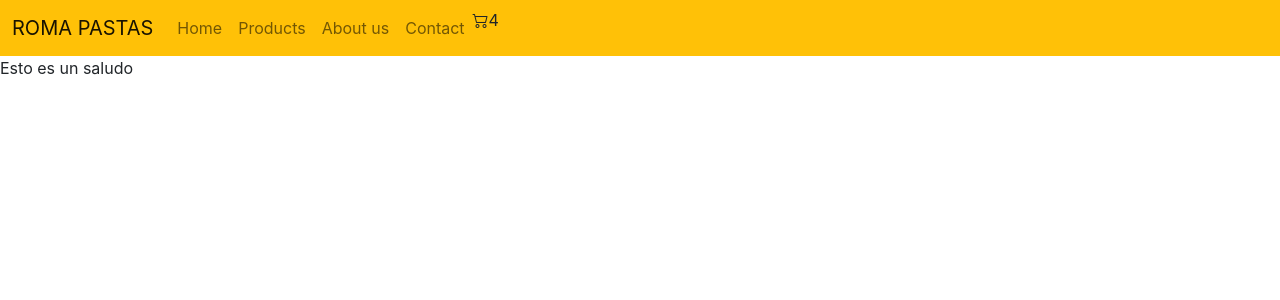
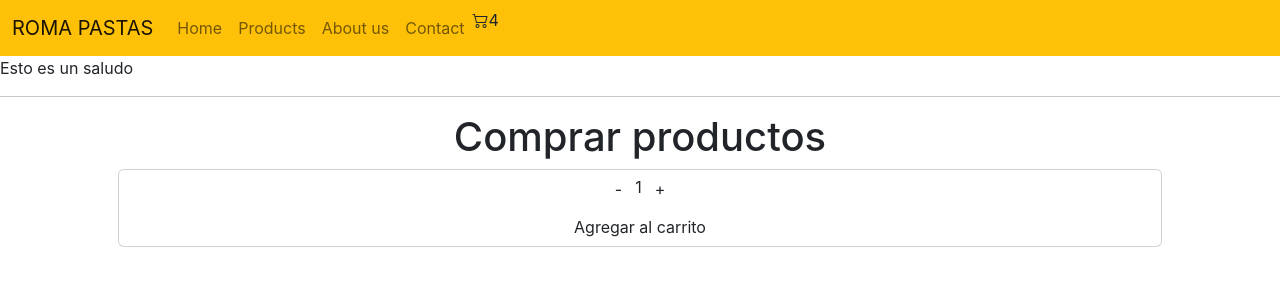
Before and after one commit to sebabrennan/romapastasReact-Brennan, a React (Create React App) app: page / in a window 1280 px wide. Shown: the top 300 px of the page. Built offline with nearby package versions, Linux system fonts and the light colour scheme.

Commit message:
itemCount

```diff
--- a/src/App.js
+++ b/src/App.js
@@ -1,5 +1,6 @@
 import NavBar from './components/NavBar';
 import ItemListContainer from './components/ItemListContainer';
+import ItemCount from './components/ItemCount';
 
 function App() {
   return (
@@ -7,7 +8,8 @@
 
     <NavBar name="ROMA PASTAS"/>
     <ItemListContainer greeting={'Esto es un saludo'}/>
-
+    <hr></hr>
+    <ItemCount stock={5} initial={1}/>
     </>
   );
 }
--- /dev/null
+++ b/src/components/ItemCount.jsx
@@ -0,0 +1,38 @@
+import React, { useState } from 'react';
+
+const ItemCount = (props) => {
+
+    const [count, setCount] = useState(props.initial);
+
+    const handleAdd = () => {
+        setCount(count + 1)
+    }
+
+    console.log ('CONTINUAR MIN. 19')
+
+    const handleSubstract = () => {
+        setCount(count - 1)
+    }
+
+    return (
+        <>
+            <div class="container px-5 py-8 mx-auto">
+                <div class="flex flex-col text-center w-full mb-12">
+                    <h1 class="sm:text-3x1 text-2x1 font-bold title-font mb">Comprar productos</h1>
+                    <div class="card">
+                        <div>
+                        <button class="btn" onClick={handleSubstract}>-</button>
+                            <span>{count}</span>
+                            <button class="btn" onClick={handleAdd}>+</button>
+                        </div>
+                        <div>
+                            <button class="btn">Agregar al carrito</button>
+                        </div>
+                    </div>
+                </div>
+            </div>
+        </>
+    );
+}
+
+export default ItemCount;
```
